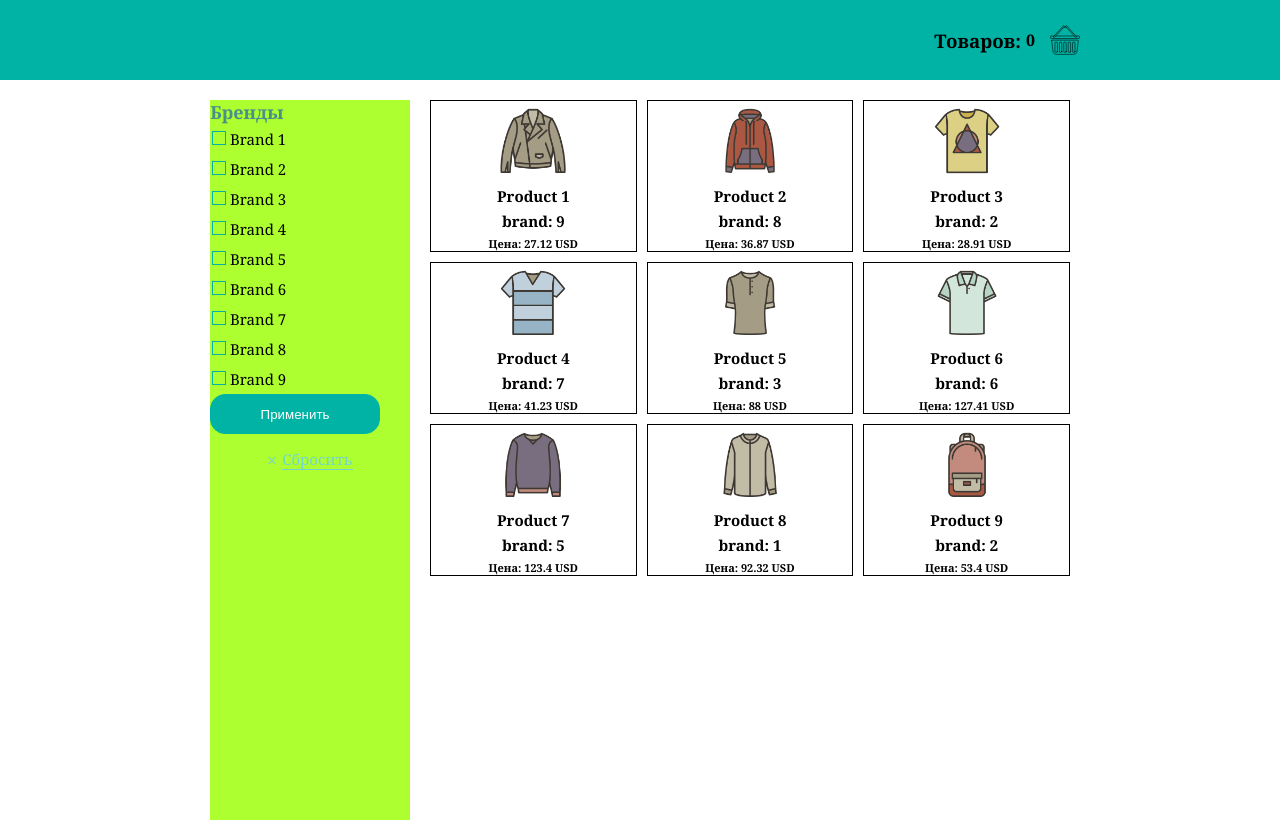
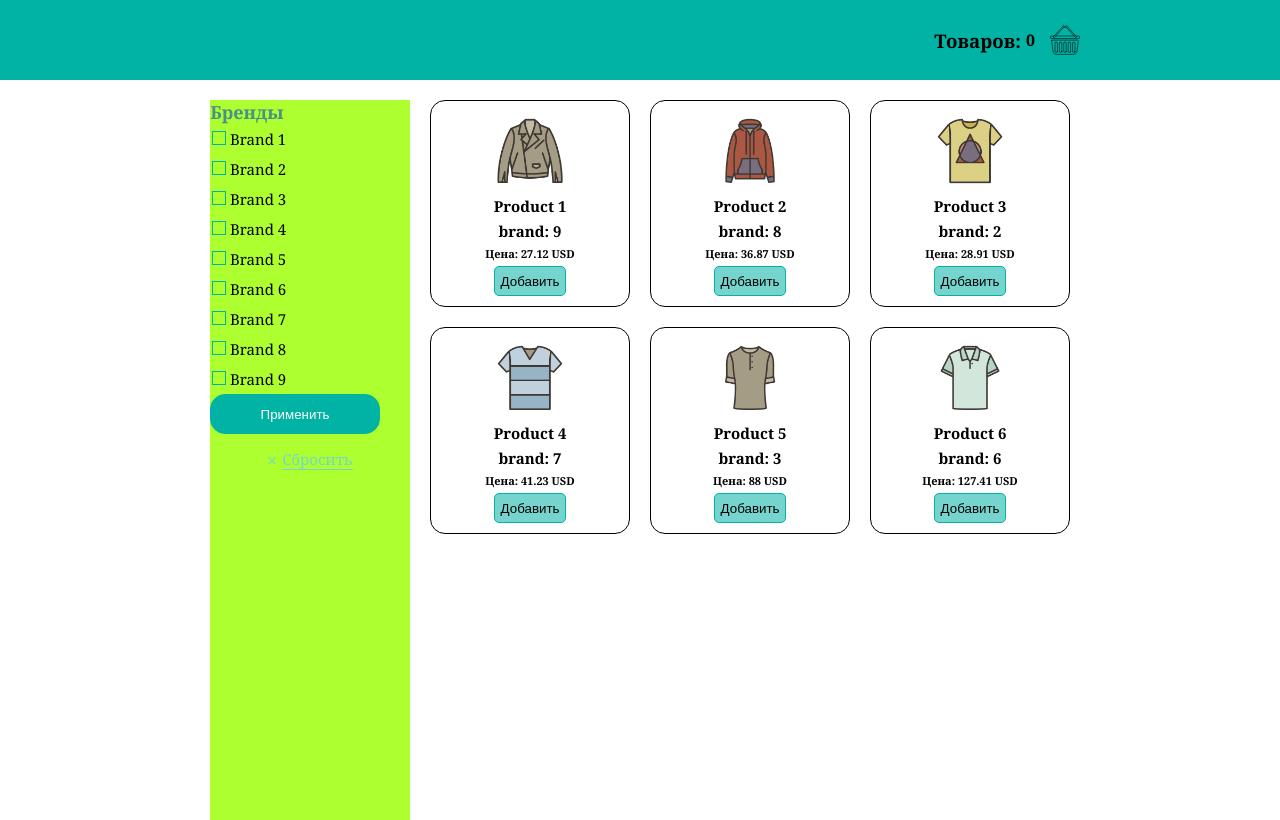
Before and after one commit to SubwaySerfer/accent_testApp, a Vue app: page /#/main in a window 1280 px wide. Built offline with nearby package versions, Linux system fonts and the light colour scheme.

Commit message:
feat: pagination & cards btn (Saturday, April 22, 2023 11:17:33 AM)

```diff
--- a/src/App.vue
+++ b/src/App.vue
@@ -38,6 +38,9 @@ h6,
 ul {
   margin: 0;
 }
+.btn {
+  cursor: pointer;
+}
 </style>
 <style scoped>
 .main-wrapper {
--- a/src/components/CatalogList.vue
+++ b/src/components/CatalogList.vue
@@ -8,7 +8,8 @@
         <h6 class="list-item_info_price">Цена: 27.12 USD</h6>
       </li> -->
 
-      <li class="list-item" v-for="value in this.list" :key="value.id">
+      <!-- <li class="list-item" v-for="value in this.list" :key="value.id"> -->
+      <li class="list-item" v-for="value in currentList" :key="value.id">
         <!-- <img v-bind:src="value.image" alt="" /> -->
         <img class="list-item_img" :src="value.image" alt="product image" />
         <!-- {{ value }} -->
@@ -21,6 +22,7 @@
           Цена: {{ value.regular_price.value }}
           {{ value.regular_price.currency }}
         </h6>
+        <button class="list-item_btn btn">Добавить</button>
       </li>
     </ul>
   </div>
@@ -35,11 +37,16 @@ export default {
   data() {
     return {
       list: [],
+      currentList: [],
     };
   },
   methods: {},
   created() {
     this.list = [...catalogList];
+    // this.list.forEach((el) => console.log(el));
+    this.currentList = [...this.list.slice(0, 6)];
+    // console.log('...', this.currentList);
+    // console.log(this.list.slice(0, 6));
   },
 };
 </script>
@@ -48,20 +55,24 @@ export default {
 <style scoped>
 .catalog-list {
   display: flex;
-  gap: 1rem;
+  gap: 2rem;
   flex-flow: row wrap;
   width: 50vw;
   padding: 0;
 }
 .list-item {
-  width: 10rem;
-  height: 15rem;
+  width: auto;
+  height: auto;
   display: flex;
   flex-direction: column;
   justify-content: space-between;
   align-items: center;
   border: 1px solid black;
   flex: 1 0 25%;
+  gap: 5px;
+  box-sizing: border-box;
+  padding: 1rem 2rem;
+  border-radius: 15px;
 }
 .list-item_img {
   width: 8rem;
@@ -76,4 +87,11 @@ export default {
   font-weight: 600;
   white-space: nowrap;
 }
+.list-item_btn {
+  border-radius: 5px;
+  height: 3rem;
+  width: auto;
+  border: 1px solid #00b3a5;
+  background-color: #75d5ce;
+}
 </style>
```
